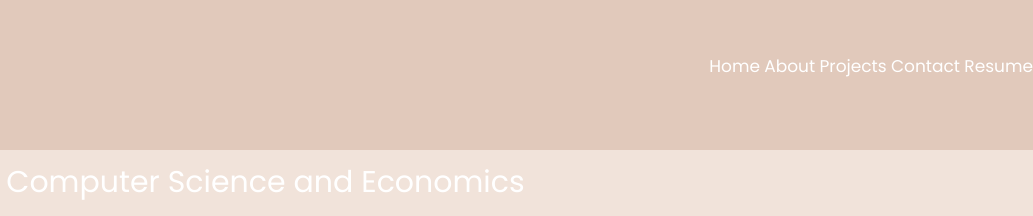
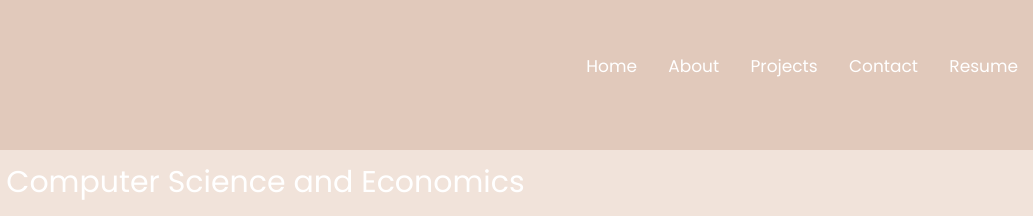
Before and after one commit to hariniavula/personal-website, a plain HTML site: page index.html in a window 1280 px wide. Shown: the top 216 px of the page, 247-1280 px from the left. Drawn offline with nearby package versions, Linux system fonts and the light colour scheme; a small style sheet from the web is missing.

Commit message:
changes to nav bar

```diff
--- a/style.css
+++ b/style.css
@@ -49,6 +49,8 @@ nav ul li {
     display: inline-block;
     margin: 10px 0px;
     list-style: none;
+    padding: 12px;
+    margin-right: 3px;
 }
 
 nav ul li a {
```
